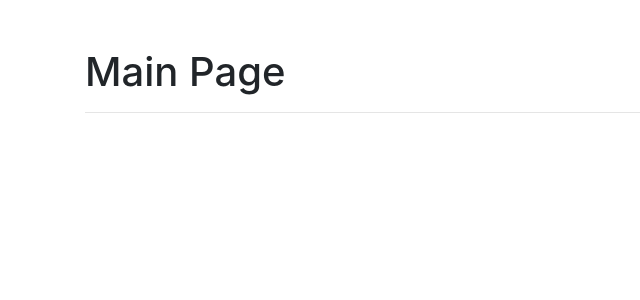
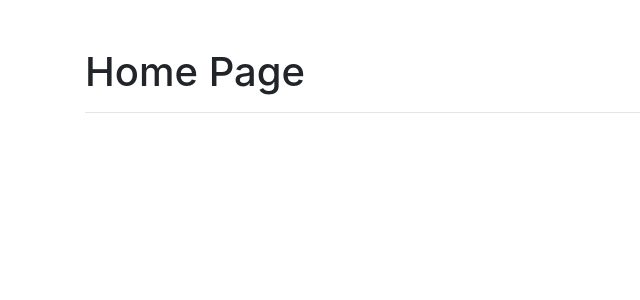
Before and after one commit to jcarlosj/React-Hooks-U-FH, a React (Create React App) app: page / in a window 1280 px wide. Shown: the top 300 px of the page, without its empty margins (0-640 px from the left). Built offline with nearby package versions, Linux system fonts and the light colour scheme.

Commit message:
[.] AppRouter: Define rutas para los componentes de pÃagina creados anteriormente

```diff
--- /dev/null
+++ b/src/components/use-context/AppRouter.js
@@ -0,0 +1,27 @@
+import React from 'react';
+import {
+    BrowserRouter as Router,
+    Switch,
+    Route,
+    Link
+} from 'react-router-dom';
+
+/** Components */
+import { AboutPage } from './AboutPage';
+import { HomePage } from './HomePage';
+import { LoginPage } from './LoginPage';
+
+/** Functional Component */
+export const AppRouter = () => {
+    return (
+        <Router>
+            <div>
+                <Switch>
+                    <Route exact path="/" component={ HomePage } />
+                    <Route exact path="/about" component={ AboutPage } />
+                    <Route exact path="/login" component={ LoginPage } />
+                </Switch>
+            </div>
+        </Router>
+    )
+}
--- a/src/components/use-context/MainApp.js
+++ b/src/components/use-context/MainApp.js
@@ -1,11 +1,13 @@
 import React from 'react';
+
+/** Components */
+import { AppRouter } from './AppRouter';
 
 /** Functional Component */
 export const MainApp = () => {
     return (
-        <section className="container mt-5">
-            <h1>Main Page</h1>
-            <hr />
-        </section>
+        <>
+            <AppRouter />
+        </>
     )
 }
```
